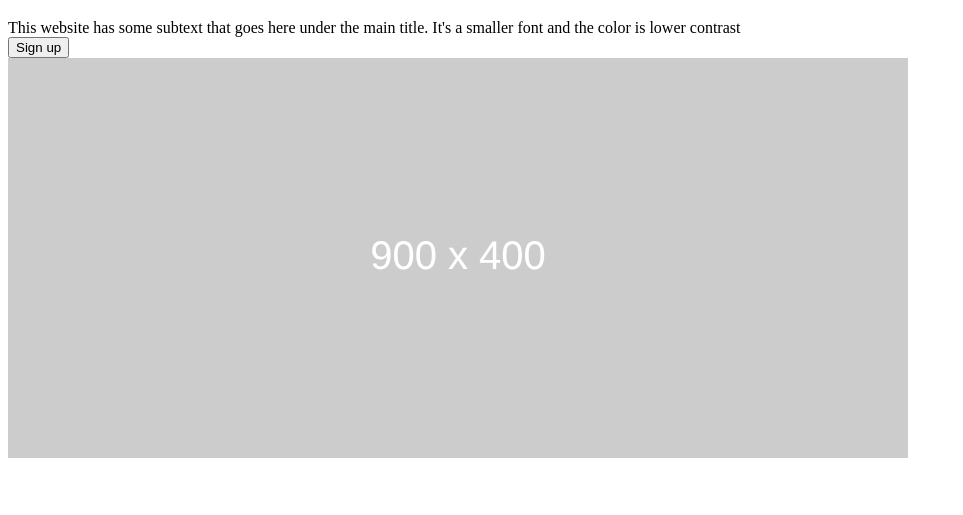
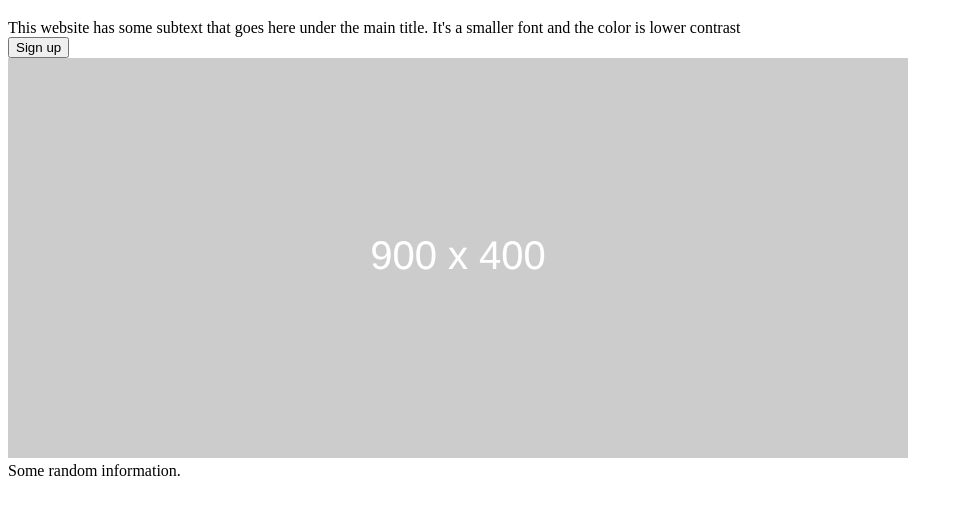
Before and after one commit to Kojapu/landing-page, a plain HTML site: page index.html in a window 1280 px wide. Shown: the part 105-620 px from the top of the page, without its empty margins (0-963 px from the left). Drawn offline with Linux system fonts and the light colour scheme.

Commit message:
Add a information header to middle section

```diff
--- a/index.html
+++ b/index.html
@@ -23,7 +23,7 @@
     </div>
 
     <div class="information">
-
+        <div class="information-header">Some random information.</div>
     </div>
 
     <div class="quote">
```
